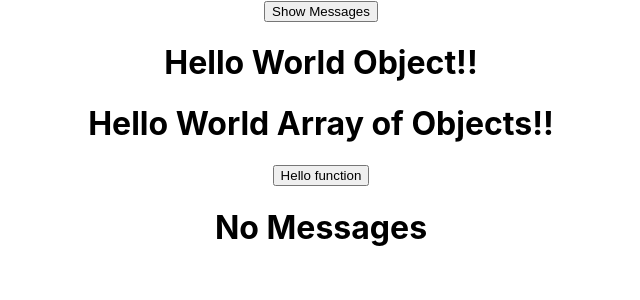
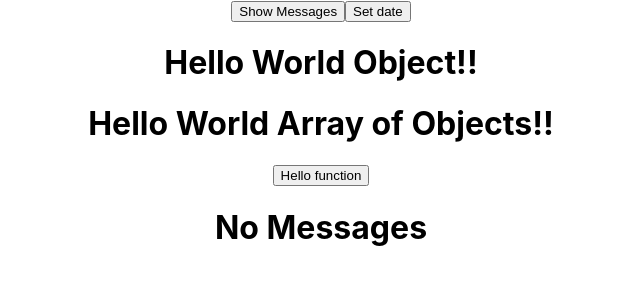
Before and after one commit to nsagias/react-class-and-function, a React (Create React App) app in the folder hybrid-app/: page / in a window 1280 px wide. Shown: the top 300 px of the page, without its empty margins (319-959 px from the left). Built offline with nearby package versions, Linux system fonts and the light colour scheme.

Commit message:
get create handler to manage moment to update state from main

```diff
--- a/hybrid-app/src/App.jsx
+++ b/hybrid-app/src/App.jsx
@@ -1,6 +1,7 @@
 import React from "react";
 import './App.css';
 import Message from "./components/Message";
+import moment from "moment";
 
 
 class App extends React.Component {
@@ -11,7 +12,7 @@ class App extends React.Component {
       isShowMessage: true,
       messageList: [],
       messageListItem: {},
-      dateFfom: "",
+      dateFrom: "" ,
       dateTo: ""
     };
   }
@@ -21,16 +22,31 @@ class App extends React.Component {
     console.log("Handle-Show-Message:",this.state)
   }
 
+
+
+  handleSetDate = () => {
+    const monthNow = moment().format('MMMM');
+    const yearNow  = moment().format('YYYY');
+    const monthAndYearNow = moment().format('YYYYMM');
+    const startOfMonth = moment(monthAndYearNow).startOf('month').format('YYYYMMDD');
+    const endOfMonth = moment(monthAndYearNow).endOf('month').format('YYYYMMDD');
+    this.setState(() => ({ dateFrom: startOfMonth}));
+    this.setState(() => ({ dateTo: endOfMonth}));
+  }
+
   render() {
+    console.log("show state",this.state.dateFrom, this.state.dateTo)
     const helloWorldObject = { message: "Hello World Object!!"};
     const helloWorldArrayOfObject = [{ message: "Hello World Array of Objects!!"}];
     const handleHelloFunction = (name) => console.log("Hello Function", name);
-
 
     return (
       <div className="App">
         <button onClick={this.handleShowMessage} type="button">
           Show Messages
+        </button>
+        <button onClick={this.handleSetDate} type="button">
+          Set date
         </button>
         <Message
           isShowMessage={this.state.isShowMessage}
--- a/hybrid-app/src/components/Message.jsx
+++ b/hybrid-app/src/components/Message.jsx
@@ -2,7 +2,7 @@ import React from "react";
 import moment from "moment";
 
 export default function Message(props) {
-  console.log(props);
+  // console.log(props);
   const name = "nick"
 
   const monthNow = moment().format('MMMM');
@@ -10,12 +10,12 @@ export default function Message(props) {
   const monthAndYearNow = moment().format('YYYYMM');
   const startOfMonth = moment(monthAndYearNow).startOf('month').format('YYYYMMDD');
   const endOfMonth = moment(monthAndYearNow).endOf('month').format('YYYYMMDD');
-  console.log(`  monthNow ${monthNow}
-  yearNow ${yearNow}
-  monthAndYearNow ${monthAndYearNow}
-  startOfMonth ${startOfMonth}
-  endOfMonth ${endOfMonth}`
-  );
+  // console.log(`  monthNow ${monthNow}
+  // yearNow ${yearNow}
+  // monthAndYearNow ${monthAndYearNow}
+  // startOfMonth ${startOfMonth}
+  // endOfMonth ${endOfMonth}`
+  // );
 
   return (
     <>
```
